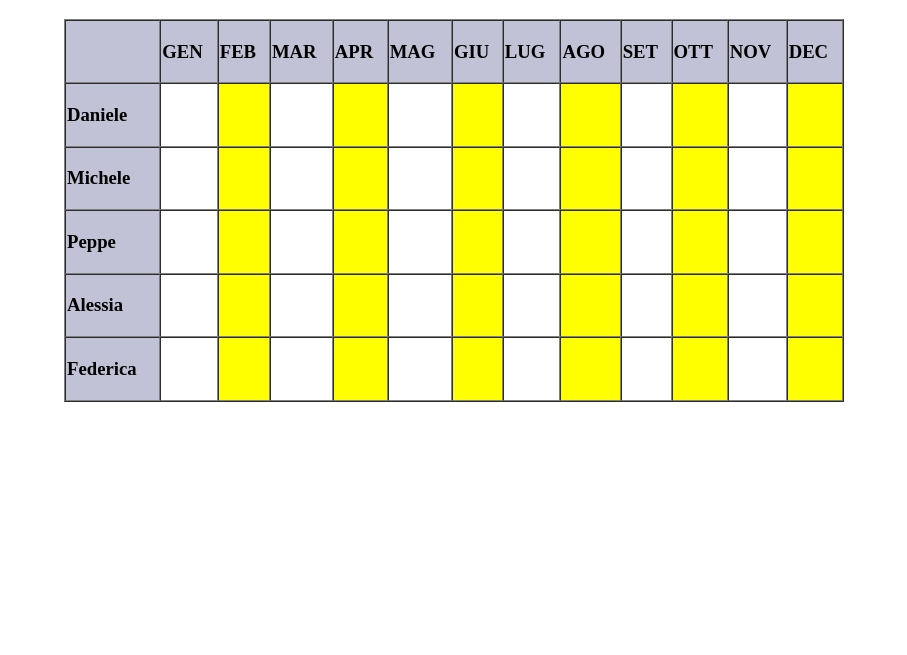
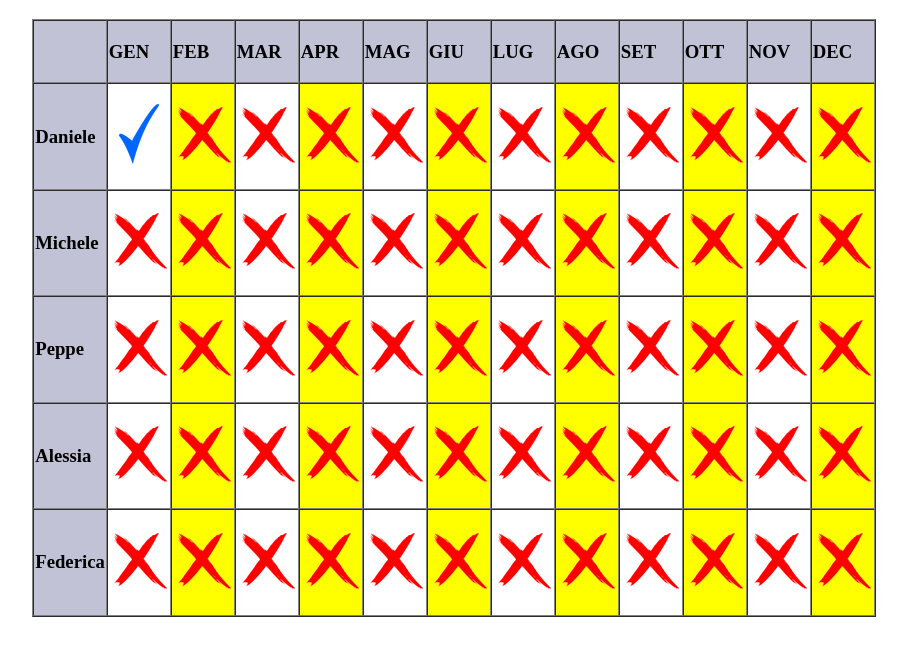
Before and after one commit to Keytigrillo/SpotifySite, a plain HTML site: page index.html in a window 1280 px wide. Shown: the part 61-716 px from the top of the page, without its empty margins (186-1093 px from the left). Drawn offline with Linux system fonts and the light colour scheme.

Commit message:
image update

```diff
--- a/index.html
+++ b/index.html
@@ -25,78 +25,78 @@
 
 		<tr>
 			<td style="background-color: #c2c2d6;"><h3>Daniele</h3></td>
-			<td style="background-color: white;"><h3></h3></td>
-			<td style="background-color: yellow;"><h3></h3></td>
-			<td style="background-color: white;"><h3></h3></td>
-			<td style="background-color: yellow;"><h3></h3></td>
-			<td style="background-color: white;"><h3></h3></td>
-			<td style="background-color: yellow;"><h3></h3></td>
-			<td style="background-color: white;"><h3></h3></td>
-			<td style="background-color: yellow;"><h3></h3></td>
-			<td style="background-color: white;"><h3></h3></td>
-			<td style="background-color: yellow;"><h3></h3></td>
-			<td style="background-color: white;"><h3></h3></td>
-			<td style="background-color: yellow;"><h3></h3></td>
+			<td style="background-color: white;"><h3><img src="img/yes.png"></h3></td>
+			<td style="background-color: yellow;"><h3><img src="img/no.png"></h3></td>
+			<td style="background-color: white;"><h3><img src="img/no.png"></h3></td>
+			<td style="background-color: yellow;"><h3><img src="img/no.png"></h3></td>
+			<td style="background-color: white;"><h3><img src="img/no.png"></h3></td>
+			<td style="background-color: yellow;"><h3><img src="img/no.png"></h3></td>
+			<td style="background-color: white;"><h3><img src="img/no.png"></h3></td>
+			<td style="background-color: yellow;"><h3><img src="img/no.png"></h3></td>
+			<td style="background-color: white;"><h3><img src="img/no.png"></h3></td>
+			<td style="background-color: yellow;"><h3><img src="img/no.png"></h3></td>
+			<td style="background-color: white;"><h3><img src="img/no.png"></h3></td>
+			<td style="background-color: yellow;"><h3><img src="img/no.png"></h3></td>
 		</tr>
 		<tr>
 			<td style="background-color: #c2c2d6;"><h3>Michele</h3></td>
-			<td style="background-color: white;"><h3></h3></td>
-			<td style="background-color: yellow;"><h3></h3></td>
-			<td style="background-color: white;"><h3></h3></td>
-			<td style="background-color: yellow;"><h3></h3></td>
-			<td style="background-color: white;"><h3></h3></td>
-			<td style="background-color: yellow;"><h3></h3></td>
-			<td style="background-color: white;"><h3></h3></td>
-			<td style="background-color: yellow;"><h3></h3></td>
-			<td style="background-color: white;"><h3></h3></td>
-			<td style="background-color: yellow;"><h3></h3></td>
-			<td style="background-color: white;"><h3></h3></td>
-			<td style="background-color: yellow;"><h3></h3></td>
+			<td style="background-color: white;"><h3><img src="img/no.png"></h3></td>
+			<td style="background-color: yellow;"><h3><img src="img/no.png"></h3></td>
+			<td style="background-color: white;"><h3><img src="img/no.png"></h3></td>
+			<td style="background-color: yellow;"><h3><img src="img/no.png"></h3></td>
+			<td style="background-color: white;"><h3><img src="img/no.png"></h3></td>
+			<td style="background-color: yellow;"><h3><img src="img/no.png"></h3></td>
+			<td style="background-color: white;"><h3><img src="img/no.png"></h3></td>
+			<td style="background-color: yellow;"><h3><img src="img/no.png"></h3></td>
+			<td style="background-color: white;"><h3><img src="img/no.png"></h3></td>
+			<td style="background-color: yellow;"><h3><img src="img/no.png"></h3></td>
+			<td style="background-color: white;"><h3><img src="img/no.png"></h3></td>
+			<td style="background-color: yellow;"><h3><img src="img/no.png"></h3></td>
 		</tr>
 		<tr>
 			<td style="background-color: #c2c2d6;"><h3>Peppe</h3></td>
-			<td style="background-color: white;"><h3></h3></td>
-			<td style="background-color: yellow;"><h3></h3></td>
-			<td style="background-color: white;"><h3></h3></td>
-			<td style="background-color: yellow;"><h3></h3></td>
-			<td style="background-color: white;"><h3></h3></td>
-			<td style="background-color: yellow;"><h3></h3></td>
-			<td style="background-color: white;"><h3></h3></td>
-			<td style="background-color: yellow;"><h3></h3></td>
-			<td style="background-color: white;"><h3></h3></td>
-			<td style="background-color: yellow;"><h3></h3></td>
-			<td style="background-color: white;"><h3></h3></td>
-			<td style="background-color: yellow;"><h3></h3></td>
+			<td style="background-color: white;"><h3><img src="img/no.png"></h3></td>
+			<td style="background-color: yellow;"><h3><img src="img/no.png"></h3></td>
+			<td style="background-color: white;"><h3><img src="img/no.png"></h3></td>
+			<td style="background-color: yellow;"><h3><img src="img/no.png"></h3></td>
+			<td style="background-color: white;"><h3><img src="img/no.png"></h3></td>
+			<td style="background-color: yellow;"><h3><img src="img/no.png"></h3></td>
+			<td style="background-color: white;"><h3><img src="img/no.png"></h3></td>
+			<td style="background-color: yellow;"><h3><img src="img/no.png"></h3></td>
+			<td style="background-color: white;"><h3><img src="img/no.png"></h3></td>
+			<td style="background-color: yellow;"><h3><img src="img/no.png"></h3></td>
+			<td style="background-color: white;"><h3><img src="img/no.png"></h3></td>
+			<td style="background-color: yellow;"><h3><img src="img/no.png"></h3></td>
 		</tr>
 		<tr>
 			<td style="background-color: #c2c2d6;"><h3>Alessia</h3></td>
-			<td style="background-color: white;"><h3></h3></td>
-			<td style="background-color: yellow;"><h3></h3></td>
-			<td style="background-color: white;"><h3></h3></td>
-			<td style="background-color: yellow;"><h3></h3></td>
-			<td style="background-color: white;"><h3></h3></td>
-			<td style="background-color: yellow;"><h3></h3></td>
-			<td style="background-color: white;"><h3></h3></td>
-			<td style="background-color: yellow;"><h3></h3></td>
-			<td style="background-color: white;"><h3></h3></td>
-			<td style="background-color: yellow;"><h3></h3></td>
-			<td style="background-color: white;"><h3></h3></td>
-			<td style="background-color: yellow;"><h3></h3></td>
+			<td style="background-color: white;"><h3><img src="img/no.png"></h3></td>
+			<td style="background-color: yellow;"><h3><img src="img/no.png"></h3></td>
+			<td style="background-color: white;"><h3><img src="img/no.png"></h3></td>
+			<td style="background-color: yellow;"><h3><img src="img/no.png"></h3></td>
+			<td style="background-color: white;"><h3><img src="img/no.png"></h3></td>
+			<td style="background-color: yellow;"><h3><img src="img/no.png"></h3></td>
+			<td style="background-color: white;"><h3><img src="img/no.png"></h3></td>
+			<td style="background-color: yellow;"><h3><img src="img/no.png"></h3></td>
+			<td style="background-color: white;"><h3><img src="img/no.png"></h3></td>
+			<td style="background-color: yellow;"><h3><img src="img/no.png"></h3></td>
+			<td style="background-color: white;"><h3><img src="img/no.png"></h3></td>
+			<td style="background-color: yellow;"><h3><img src="img/no.png"></h3></td>
 		</tr>
 		<tr>
 			<td style="background-color: #c2c2d6;"><h3>Federica</h3></td>
-			<td style="background-color: white;"><h3></h3></td>
-			<td style="background-color: yellow;"><h3></h3></td>
-			<td style="background-color: white;"><h3></h3></td>
-			<td style="background-color: yellow;"><h3></h3></td>
-			<td style="background-color: white;"><h3></h3></td>
-			<td style="background-color: yellow;"><h3></h3></td>
-			<td style="background-color: white;"><h3></h3></td>
-			<td style="background-color: yellow;"><h3></h3></td>
-			<td style="background-color: white;"><h3></h3></td>
-			<td style="background-color: yellow;"><h3></h3></td>
-			<td style="background-color: white;"><h3></h3></td>
-			<td style="background-color: yellow;"><h3></h3></td>
+			<td style="background-color: white;"><h3><img src="img/no.png"></h3></td>
+			<td style="background-color: yellow;"><h3><img src="img/no.png"></h3></td>
+			<td style="background-color: white;"><h3><img src="img/no.png"></h3></td>
+			<td style="background-color: yellow;"><h3><img src="img/no.png"></h3></td>
+			<td style="background-color: white;"><h3><img src="img/no.png"></h3></td>
+			<td style="background-color: yellow;"><h3><img src="img/no.png"></h3></td>
+			<td style="background-color: white;"><h3><img src="img/no.png"></h3></td>
+			<td style="background-color: yellow;"><h3><img src="img/no.png"></h3></td>
+			<td style="background-color: white;"><h3><img src="img/no.png"></h3></td>
+			<td style="background-color: yellow;"><h3><img src="img/no.png"></h3></td>
+			<td style="background-color: white;"><h3><img src="img/no.png"></h3></td>
+			<td style="background-color: yellow;"><h3><img src="img/no.png"></h3></td>
 		</tr>
 </body
 
```
Also changed, not shown: img/no.png (added), img/si.png (added), img/yes.png (added).
